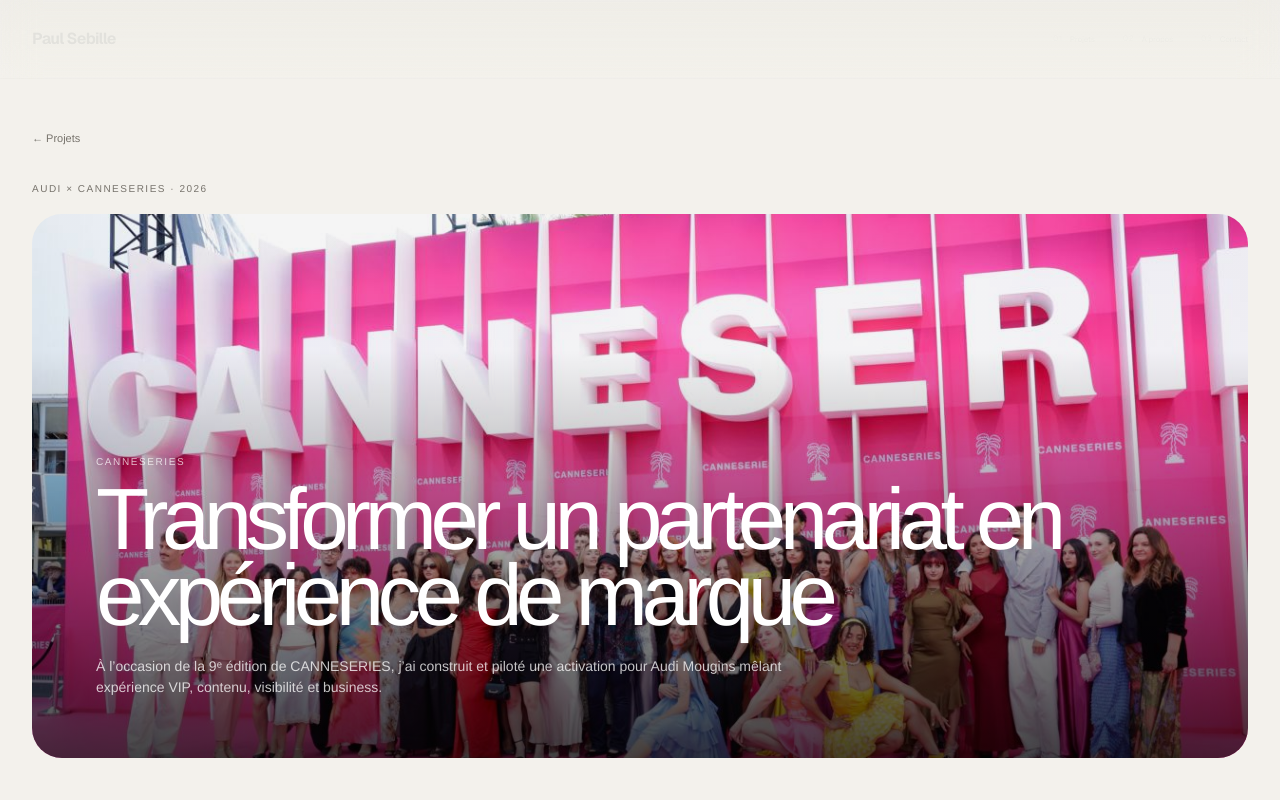
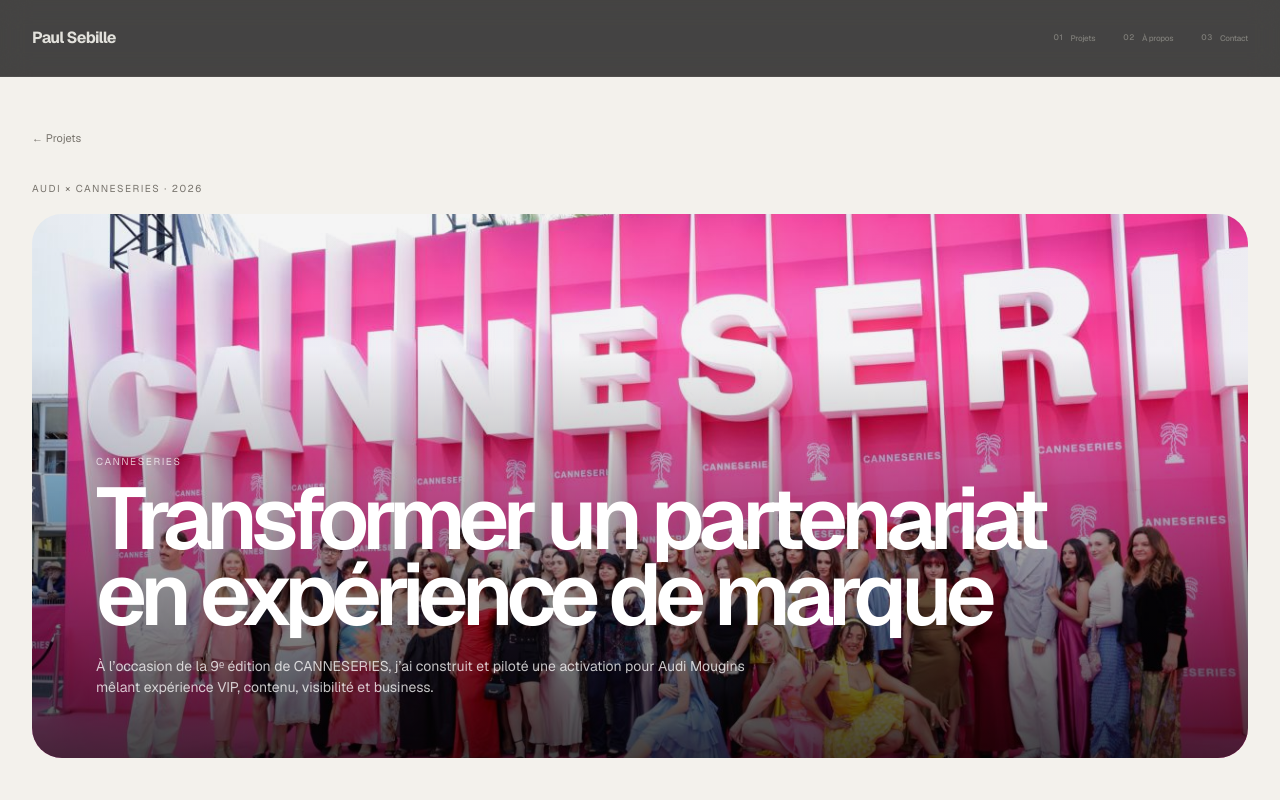
Before and after one commit to paulsebille/Portfolio, a Next.js app in the folder Portfolio-main/: page /projects/canneseries-audi in a window 1280 px wide. Shown: the top 800 px of the page. Built offline with nearby package versions, Linux system fonts and the light colour scheme.

Commit message:
Add files via upload

```diff
--- a/Portfolio-main/app/globals.css
+++ b/Portfolio-main/app/globals.css
@@ -12,7 +12,7 @@
 
 * { box-sizing: border-box; }
 html { scroll-behavior: smooth; background: var(--bg); }
-body { margin: 0; background: var(--bg); color: var(--ink); font-family: var(--font-geist), Arial, Helvetica, sans-serif; line-height: 1.5; -webkit-font-smoothing: antialiased; text-rendering: optimizeLegibility; }
+body { margin: 0; background: var(--bg); color: var(--ink); font-family: Arial, Helvetica, sans-serif; line-height: 1.5; -webkit-font-smoothing: antialiased; text-rendering: optimizeLegibility; }
 body, a, button { cursor: default; }
 a { color: inherit; text-decoration: none; cursor: pointer; }
 button { font: inherit; }
@@ -1296,274 +1296,193 @@
   .project-card-arrow b { font-size:30px; }
 }
 
-
-/* ===== PAUL — FINAL 2026 ART DIRECTION ===== */
-
-/* Typography: Geist is loaded by next/font/google in app/layout.tsx. */
-:root {
-  --font-geist: "Geist";
-}
-
-/* Header: same type family, lighter and more editorial. */
+/* ===== MODERN TYPOGRAPHY + INTERACTION PASS ===== */
+body { font-family: Arial, Helvetica, sans-serif; }
+
+/* Geist is applied by Next/font to the document body. Keep the large display
+   typography independent while using Geist for interface/content typography. */
+.site-header,
+.site-header .logo,
+.site-header .nav,
+.hero-kicker,
+.hero-title-meta,
+.projects-lead,
+.about-manifesto,
+.about-principle-card,
+.eyebrow,
+.about-secondary,
+.skills-panel,
+.project-card-content,
+.carousel-controls { font-family: inherit; }
+
 .site-header {
-  background: linear-gradient(180deg, rgba(10,10,10,.38), transparent);
-  border-bottom-color: transparent;
-  transition:
-    background .55s var(--ease),
-    backdrop-filter .55s var(--ease),
-    border-color .55s var(--ease);
-}
+  background: linear-gradient(180deg, rgba(10,10,10,.34), transparent);
+  transition: background .5s var(--ease), backdrop-filter .5s var(--ease), border-color .5s var(--ease), transform .5s var(--ease);
+}
+.site-header.is-scrolled {
+  background: rgba(10,10,10,.72);
+  backdrop-filter: blur(18px) saturate(125%);
+  border-bottom-color: rgba(255,255,255,.1);
+}
+.header-inner { height: 76px; transition: height .5s var(--ease); }
+.site-header.is-scrolled .header-inner { height: 62px; }
+.site-header .logo { font-size: 17px; letter-spacing: -.035em; }
+.site-header .nav { gap: 28px; font-size: 13px; letter-spacing: -.02em; }
+.site-header .nav a { position:relative; opacity:.68; transform:none; }
+.site-header .nav a:hover { opacity:1; transform:none; }
+.site-header .nav a::after { content:""; position:absolute; left:18px; right:0; bottom:-7px; height:1px; background:currentColor; transform:scaleX(0); transform-origin:right; transition:transform .45s var(--ease); opacity:.65; }
+.site-header .nav a:hover::after { transform:scaleX(1); transform-origin:left; }
+.nav-index { display:inline-block; font-size:8px; letter-spacing:.08em; opacity:.38; transform:translateY(-1px); transition:transform .45s var(--ease), opacity .45s ease; }
+.site-header .nav a:hover .nav-index { opacity:.9; transform:translateY(-3px); }
+
+.about { padding-bottom: 110px; }
+.about-hero { gap: clamp(32px, 5vw, 76px); }
+.about-hero-copy h2 { font-size:clamp(46px,5.5vw,82px); line-height:.9; letter-spacing:-.065em; }
+.about-hero-copy h2 em { font-family:inherit; font-style:normal; font-weight:400; opacity:.66; }
+.about-hero-visual { min-height:300px; }
+.about-manifesto { margin-top:58px; max-width:900px; }
+.about-manifesto p { font-size:clamp(25px,2.8vw,40px); line-height:1.06; letter-spacing:-.045em; font-weight:480; }
+.about-manifesto span { margin-top:14px; font-size:12px; }
+.about-principles { margin-top:32px; gap:10px; }
+.about-principle-card { min-height:150px; padding:18px 19px; border-radius:18px; background:transparent; }
+.about-principle-card:hover { transform:translateY(-4px); }
+.about-principle-card .principle-icon { width:30px; height:30px; margin-bottom:28px; font-size:13px; }
+.about-principle-card h3 { font-size:16px; margin-bottom:5px; }
+.about-principle-card p { font-size:10px; line-height:1.45; }
+.about-body { margin-top:62px; }
+
+.skills-panel { border-top:0; }
+.skills-block { padding:4px 0 28px; border-bottom:0; }
+.skills-block + .skills-block { padding-top:24px; }
+.skills-block .eyebrow { margin-bottom:14px; }
+.skills-cloud { display:flex; flex-wrap:wrap; gap:8px 18px; }
+.skill-word { display:inline-block; color:#55514b; font-size:14px; line-height:1.5; letter-spacing:-.025em; opacity:0; transform:translateY(16px); filter:blur(5px); transition:opacity .75s var(--ease), transform .75s var(--ease), filter .75s var(--ease); transition-delay:calc(var(--skill-index) * 70ms); }
+.skills-panel.is-visible .skill-word { opacity:1; transform:translateY(0); filter:blur(0); }
+.skill-word::after { content:""; display:inline-block; width:4px; height:4px; margin:0 0 3px 12px; border-radius:50%; background:currentColor; opacity:.2; }
+
+.carousel-image-f1 { object-position:50% 31%; }
+
+@media (max-width:900px) {
+  .site-header .nav { gap:17px; }
+  .about-manifesto { margin-top:46px; }
+  .about-principles { gap:8px; }
+  .about-principle-card { min-height:145px; }
+  .skill-word { font-size:13px; }
+}
+
+@media (max-width:560px) {
+  .site-header .logo { font-size:16px; }
+  .site-header .nav { font-size:11px; gap:12px; }
+  .nav-index { display:none; }
+  .site-header .nav a::after { left:0; }
+  .about { padding-bottom:85px; }
+  .about-hero-copy h2 { font-size:47px; }
+  .about-manifesto { margin-top:38px; }
+  .about-manifesto p { font-size:27px; }
+  .about-principles { margin-top:28px; }
+  .about-principle-card { min-height:135px; }
+  .about-principle-card .principle-icon { margin-bottom:22px; }
+  .skills-cloud { gap:6px 13px; }
+  .skill-word { font-size:12px; }
+}
+
+/* ===== PAUL FINAL PASS — GEIST / SMARTER ABOUT ===== */
+:root { --display-font: var(--font-geist), Arial, Helvetica, sans-serif; }
+body { font-family: var(--font-geist), Arial, Helvetica, sans-serif; }
+
+.site-header,
 .site-header .logo,
-.site-header .nav {
-  font-family: var(--font-geist), Arial, Helvetica, sans-serif;
-}
-.header-inner {
-  height: 78px;
-  transition: height .55s var(--ease);
+.site-header .nav,
+.hero-intro,
+.hero-scroll,
+.projects-lead,
+.about-manifesto,
+.about-principle-card,
+.skills-panel,
+.carousel-controls { font-family: var(--font-geist), Arial, Helvetica, sans-serif; }
+
+.site-header {
+  color: var(--ink);
+  background: rgba(243,241,236,.72);
+  border-bottom-color: rgba(17,16,15,.07);
+  backdrop-filter: blur(14px) saturate(115%);
+  -webkit-backdrop-filter: blur(14px) saturate(115%);
+  transition: background .5s var(--ease), backdrop-filter .5s var(--ease), border-color .5s var(--ease), transform .5s var(--ease), box-shadow .5s var(--ease);
 }
 .site-header.is-scrolled {
-  background: rgba(10,10,10,.68);
-  backdrop-filter: blur(18px) saturate(125%);
-  border-bottom-color: rgba(255,255,255,.10);
-}
-.site-header.is-scrolled .header-inner {
-  height: 62px;
-}
-.site-header .logo {
-  font-size: 17px;
-  letter-spacing: -.035em;
-}
-.site-header .logo strong {
-  font-weight: 650;
-}
-.site-header .nav {
-  gap: 28px;
-  font-size: 13px;
-  font-weight: 450;
-  letter-spacing: -.018em;
-}
-.site-header .nav a {
-  position: relative;
-  gap: 7px;
-  opacity: .68;
-  transform: translateY(0);
-  transition: opacity .35s ease, transform .45s var(--ease);
-}
-.site-header .nav a:hover {
-  opacity: 1;
-  transform: translateY(-1px);
-}
-.site-header .nav a::after {
-  content: "";
-  position: absolute;
-  left: 18px;
-  right: 0;
-  bottom: -7px;
-  height: 1px;
-  background: currentColor;
-  transform: scaleX(0);
-  transform-origin: right;
-  opacity: .65;
-  transition: transform .45s var(--ease);
-}
-.site-header .nav a:hover::after {
-  transform: scaleX(1);
-  transform-origin: left;
-}
-.nav-index {
-  display: inline-block;
-  font-size: 8px !important;
-  letter-spacing: .08em;
-  opacity: .38 !important;
-  transform: translateY(-1px);
-  transition: transform .45s var(--ease), opacity .45s ease;
-}
-.site-header .nav a:hover .nav-index {
-  opacity: .9 !important;
-  transform: translateY(-3px);
-}
-
-/* Intro copy: keep the requested size, make the text cleaner and more current. */
-.hero-intro-body {
-  font-family: var(--font-geist), Arial, Helvetica, sans-serif;
-  font-size: 15px;
-  line-height: 1.48;
-  letter-spacing: -.018em;
-}
-.hero-intro-body span {
-  color: rgba(255,255,255,.58);
-}
-
-/* F1: lift the visual focal point so the car reads immediately. */
-.carousel-image-f1 {
-  object-position: 50% 31% !important;
-}
-
-/* About: compact editorial composition. */
-.about {
-  padding-top: 92px;
-  padding-bottom: 108px;
-}
-.about-hero {
-  gap: clamp(34px, 5vw, 76px);
-}
-.about-hero-copy h2 {
-  font-size: clamp(47px, 5.6vw, 84px);
-  line-height: .90;
-  letter-spacing: -.068em;
-  font-weight: 560;
-}
-.about-hero-copy h2 em,
-.about-hero-copy h2 span {
-  font-family: inherit;
-  font-style: normal;
-  font-weight: 400;
-  opacity: .64;
-}
-.about-hero-line {
-  display: none;
-}
-.about-hero-visual {
-  min-height: 292px;
-}
-.about-manifesto {
-  margin-top: 58px;
-  max-width: 890px;
-}
-.about-manifesto p {
-  font-size: clamp(25px, 2.75vw, 40px);
-  line-height: 1.06;
-  letter-spacing: -.045em;
-  font-weight: 480;
-}
-.about-manifesto span {
-  margin-top: 14px;
-  color: var(--muted);
-  font-size: 12px;
-  line-height: 1.55;
-}
-.about-principles {
-  grid-template-columns: repeat(4, 1fr);
-  gap: 9px;
-  margin-top: 31px;
-}
-.about-principle-card {
-  min-height: 148px;
-  padding: 17px 18px;
-  border-radius: 17px;
-  background: transparent;
-  transition: transform .45s var(--ease), background .4s ease, border-color .4s ease;
-}
-.about-principle-card:hover {
-  transform: translateY(-4px);
-  background: rgba(255,255,255,.44);
-  box-shadow: none;
-}
-.about-principle-card .principle-icon {
-  width: 28px;
-  height: 28px;
-  margin-bottom: 27px;
-  font-size: 12px;
-}
-.about-principle-card h3 {
-  margin: 0 0 5px;
-  font-size: 15px;
-  letter-spacing: -.025em;
-  font-weight: 550;
-}
-.about-principle-card p {
-  margin: 0;
-  max-width: 190px;
-  color: var(--muted);
-  font-size: 10px;
-  line-height: 1.45;
-}
-.about-body {
-  margin-top: 58px;
-  gap: clamp(50px, 7vw, 90px);
-}
-.about-lead {
-  font-size: clamp(25px, 2.65vw, 37px);
-}
-.about-secondary {
-  font-size: 14px;
-}
-
-/* Skills: no pills, no progress bars — words reveal as you scroll. */
-.skills-panel {
-  border-top: 0;
-}
-.skills-block {
-  padding: 4px 0 26px;
-  border-bottom: 0;
-}
-.skills-block + .skills-block {
-  padding-top: 18px;
-}
-.skills-block .eyebrow {
-  margin-bottom: 12px;
-}
-.skills-cloud {
-  display: flex;
-  flex-wrap: wrap;
-  gap: 5px 17px;
-  max-width: 470px;
-}
-.skill-word {
-  display: inline-block;
-  color: #514d47;
-  font-size: 14px;
-  line-height: 1.5;
-  letter-spacing: -.025em;
-  opacity: 0;
-  transform: translate3d(0, 15px, 0);
-  filter: blur(5px);
-  transition:
-    opacity .72s var(--ease),
-    transform .72s var(--ease),
-    filter .72s var(--ease);
-  transition-delay: calc(var(--skill-index) * 65ms);
-}
-.skills-panel.is-visible .skill-word {
-  opacity: 1;
-  transform: translate3d(0,0,0);
-  filter: blur(0);
-}
-.skill-word::after {
-  content: "";
-  display: inline-block;
-  width: 3px;
-  height: 3px;
-  margin: 0 0 3px 11px;
-  border-radius: 50%;
-  background: currentColor;
-  opacity: .20;
-}
-
-/* Keep the footer untouched visually. */
-
-@media (max-width: 900px) {
-  .site-header .nav { gap: 17px; }
-  .about-principles { grid-template-columns: repeat(2, 1fr); }
-  .about-principle-card { min-height: 140px; }
-  .skills-cloud { max-width: 100%; }
-  .skill-word { font-size: 13px; }
-}
-@media (max-width: 560px) {
-  .site-header .logo { font-size: 16px; }
-  .site-header .nav { font-size: 11px; gap: 12px; }
-  .nav-index { display: none; }
-  .site-header .nav a::after { left: 0; }
-  .about { padding-top: 72px; padding-bottom: 85px; }
-  .about-hero-copy h2 { font-size: 47px; }
-  .about-manifesto { margin-top: 38px; }
-  .about-manifesto p { font-size: 27px; }
-  .about-principles {
-    grid-template-columns: 1fr;
-    margin-top: 28px;
-  }
-  .about-principle-card { min-height: 125px; }
-  .about-principle-card .principle-icon { margin-bottom: 19px; }
-  .skills-cloud { gap: 5px 13px; }
-  .skill-word { font-size: 12px; }
-}
+  background: rgba(243,241,236,.88);
+  border-bottom-color: rgba(17,16,15,.11);
+  box-shadow: 0 8px 30px rgba(17,16,15,.06);
+}
+.header-inner { height: 76px; transition: height .5s var(--ease); }
+.site-header.is-scrolled .header-inner { height: 62px; }
+.site-header .logo { font-size: 17px; letter-spacing: -.035em; }
+.site-header .logo strong { font-weight: 650; }
+.site-header .nav { gap: 28px; font-size: 13px; letter-spacing: -.02em; }
+.site-header .nav a { position: relative; opacity: .66; transform: translateZ(0); transition: opacity .35s ease, transform .45s var(--ease); }
+.site-header .nav a:hover { opacity: 1; transform: translateY(-2px); }
+.site-header .nav a::after { content:""; position:absolute; left:18px; right:0; bottom:-7px; height:1px; background:currentColor; transform:scaleX(0); transform-origin:right; transition:transform .45s var(--ease); opacity:.55; }
+.site-header .nav a:hover::after { transform:scaleX(1); transform-origin:left; }
+.nav-index { display:inline-block; font-size:8px; letter-spacing:.08em; opacity:.34; transform:translateY(-1px); transition:transform .45s var(--ease), opacity .35s ease; }
+.site-header .nav a:hover .nav-index { opacity:.9; transform:translateY(-3px); }
+
+.hero-intro-body { font-family: var(--font-geist), Arial, sans-serif; font-size: 13px; line-height: 1.6; }
+.hero-intro-quote { font-family: var(--font-geist), Arial, sans-serif; }
+
+.about { padding-top: 84px; padding-bottom: 105px; }
+.about-hero { grid-template-columns:minmax(0,1.15fr) minmax(250px,.55fr); gap:clamp(30px,5vw,72px); }
+.about-hero-copy h2 { font-family:var(--font-geist),Arial,sans-serif; font-size:clamp(47px,5.4vw,78px); line-height:.91; letter-spacing:-.065em; font-weight:560; }
+.about-hero-copy h2 em { font-family:inherit; font-style:normal; font-weight:400; opacity:1; }
+.about-hero-visual { min-height:225px; max-height:260px; border-radius:26px; }
+.about-hero-core { width:52px; height:52px; font-size:22px; }
+.about-word { font-size:8px; letter-spacing:.15em; }
+.about-manifesto { margin-top:52px; max-width:850px; }
+.about-manifesto p { font-size:clamp(24px,2.55vw,37px); line-height:1.08; letter-spacing:-.045em; font-weight:500; }
+.about-manifesto span { margin-top:13px; font-size:12px; line-height:1.5; }
+.about-principles { margin-top:30px; gap:0; border-top:1px solid var(--line); border-bottom:1px solid var(--line); }
+.about-principle-card { min-height:118px; padding:18px 22px 18px 0; border:0; border-radius:0; background:transparent; box-shadow:none; }
+.about-principle-card + .about-principle-card { border-left:1px solid var(--line); padding-left:20px; }
+.about-principle-card:hover { transform:none; background:transparent; box-shadow:none; }
+.about-principle-card .principle-icon { width:26px; height:26px; margin-bottom:18px; font-size:12px; }
+.about-principle-card h3 { margin:0 0 4px; font-size:14px; font-weight:550; letter-spacing:-.025em; }
+.about-principle-card p { margin:0; color:var(--muted); font-size:9px; line-height:1.45; }
+.principle-index { right:0; top:19px; font-size:8px; opacity:.7; }
+
+.skills-panel { margin-top:58px; display:grid; grid-template-columns:1fr 1fr; gap:clamp(35px,7vw,100px); border-top:1px solid var(--line); padding-top:20px; }
+.skills-block { padding:0; border:0; }
+.skills-block + .skills-block { padding-top:0; }
+.skills-block .eyebrow { margin:0 0 14px; font-size:9px; letter-spacing:.13em; }
+.skills-cloud { display:flex; flex-wrap:wrap; gap:5px 15px; }
+.skill-word { display:inline-block; color:#4f4b45; font-size:14px; line-height:1.55; letter-spacing:-.025em; opacity:0; transform:translate3d(0,14px,0); filter:blur(4px); transition:opacity .7s var(--ease), transform .7s var(--ease), filter .7s var(--ease); transition-delay:calc(var(--skill-index) * 65ms); }
+.skills-panel.is-visible .skill-word { opacity:1; transform:translate3d(0,0,0); filter:blur(0); }
+.skill-word::after { content:""; display:inline-block; width:3px; height:3px; margin:0 0 3px 10px; border-radius:50%; background:currentColor; opacity:.18; }
+
+.carousel-image-f1 { object-position:50% 30%; }
+
+@media (max-width:900px) {
+  .about-hero { grid-template-columns:1fr; }
+  .about-hero-visual { min-height:200px; max-height:none; }
+  .about-principles { grid-template-columns:repeat(2,1fr); }
+  .about-principle-card + .about-principle-card { border-left:0; }
+  .about-principle-card:nth-child(2n) { border-left:1px solid var(--line); padding-left:20px; }
+  .about-principle-card:nth-child(n+3) { border-top:1px solid var(--line); }
+  .skills-panel { grid-template-columns:1fr; gap:28px; }
+}
+@media (max-width:560px) {
+  .site-header .logo { font-size:16px; }
+  .site-header .nav { font-size:11px; gap:12px; }
+  .nav-index { display:none; }
+  .site-header .nav a::after { left:0; }
+  .about { padding-top:72px; padding-bottom:85px; }
+  .about-hero-copy h2 { font-size:47px; }
+  .about-hero-visual { min-height:180px; border-radius:22px; }
+  .about-manifesto { margin-top:38px; }
+  .about-manifesto p { font-size:27px; }
+  .about-principles { grid-template-columns:1fr; margin-top:25px; }
+  .about-principle-card { min-height:90px; padding:15px 0; }
+  .about-principle-card:nth-child(2n) { border-left:0; padding-left:0; }
+  .about-principle-card:nth-child(n+2) { border-top:1px solid var(--line); }
+  .about-principle-card .principle-icon { margin-bottom:12px; }
+  .skills-panel { margin-top:42px; }
+  .skill-word { font-size:13px; }
+}
--- a/Portfolio-main/app/layout.tsx
+++ b/Portfolio-main/app/layout.tsx
@@ -6,8 +6,8 @@
 
 const geist = Geist({
   subsets: ["latin"],
+  display: "swap",
   variable: "--font-geist",
-  display: "swap",
 });
 
 export const metadata: Metadata = {
@@ -21,7 +21,7 @@
 }: Readonly<{ children: React.ReactNode }>) {
   return (
     <html lang="fr" className={geist.variable}>
-      <body>
+      <body className={geist.className}>
         <SiteHeader />
         {children}
         <SiteFooter />
--- a/Portfolio-main/components/SiteHeader.tsx
+++ b/Portfolio-main/components/SiteHeader.tsx
@@ -7,7 +7,7 @@
   const [scrolled, setScrolled] = useState(false);
 
   useEffect(() => {
-    const onScroll = () => setScrolled(window.scrollY > 28);
+    const onScroll = () => setScrolled(window.scrollY > 24);
     onScroll();
     window.addEventListener("scroll", onScroll, { passive: true });
     return () => window.removeEventListener("scroll", onScroll);
@@ -19,20 +19,10 @@
         <Link href="/" className="logo" aria-label="Paul Sebille — accueil">
           <strong>Paul Sebille</strong>
         </Link>
-
         <nav className="nav" aria-label="Navigation principale">
-          <Link href="/#work">
-            <span className="nav-index">01</span>
-            <span>Projets</span>
-          </Link>
-          <Link href="/#about">
-            <span className="nav-index">02</span>
-            <span>À propos</span>
-          </Link>
-          <Link href="/#contact">
-            <span className="nav-index">03</span>
-            <span>Contact</span>
-          </Link>
+          <Link href="/#work"><span className="nav-index">01</span><span>Projets</span></Link>
+          <Link href="/#about"><span className="nav-index">02</span><span>À propos</span></Link>
+          <Link href="/#contact"><span className="nav-index">03</span><span>Contact</span></Link>
         </nav>
       </div>
     </header>
```
Also changed, not shown: Portfolio-main/components/About.tsx (+11 -66 lines), Portfolio-main/GEIST-LICENSE.txt.
